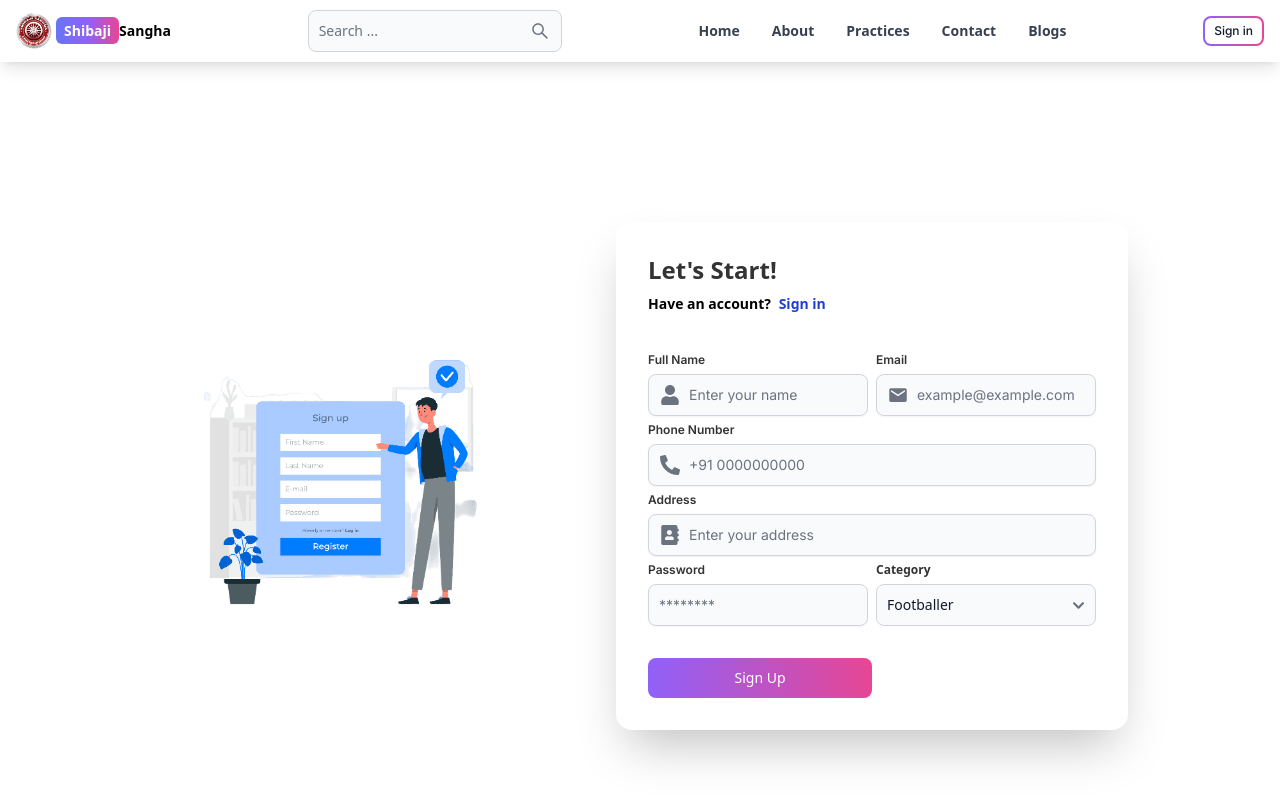
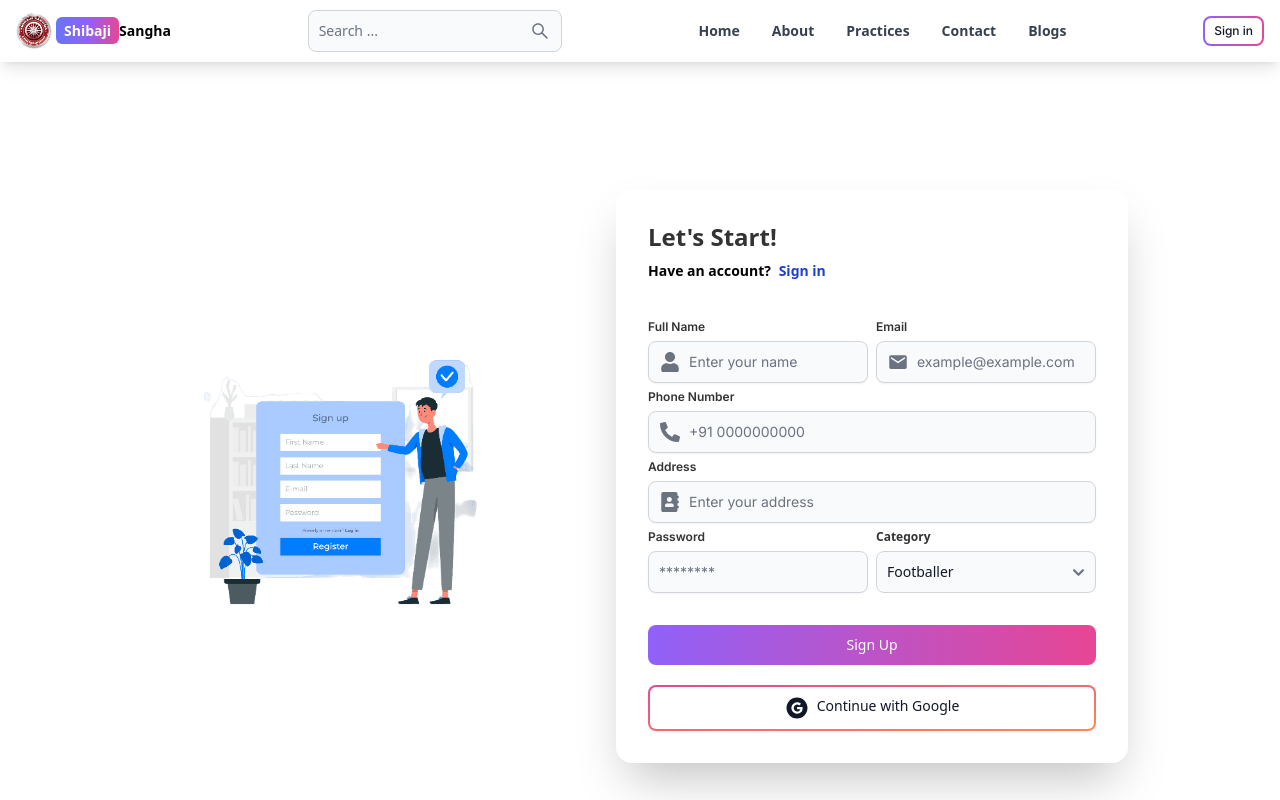
Before and after one commit to subham-rakshit/Shibaji-Club-Website, a React (Vite) app in the folder client/: page /register in a window 1280 px wide. Shown: the top 800 px of the page. Built offline with nearby package versions, Linux system fonts and the light colour scheme; no server answers.

Commit message:
Create a Google Authentication only in front-end

```diff
--- a/client/package.json
+++ b/client/package.json
@@ -11,6 +11,7 @@
   },
   "dependencies": {
     "@reduxjs/toolkit": "^2.2.5",
+    "firebase": "^10.12.2",
     "flowbite-react": "^0.9.0",
     "js-cookie": "^3.0.5",
     "react": "^18.2.0",
--- /dev/null
+++ b/client/src/components/Auth.jsx
@@ -0,0 +1,39 @@
+import { Button } from "flowbite-react";
+import React from "react";
+import { AiFillGoogleCircle } from "react-icons/ai";
+import { GoogleAuthProvider, signInWithPopup, getAuth } from "firebase/auth";
+import { app } from "../firebase";
+
+function Auth() {
+  const auth = getAuth(app);
+  const handleGoogleClick = async () => {
+    const provider = new GoogleAuthProvider();
+    provider.setCustomParameters({ promt: "select_account" });
+
+    try {
+      const resultsFromGoogle = await signInWithPopup(auth, provider);
+
+      console.log(resultsFromGoogle.user);
+      console.log(resultsFromGoogle.user.displayName); //👍
+      console.log(resultsFromGoogle.user.email); //👍
+      console.log(resultsFromGoogle.user.phoneNumber); //👍
+      console.log(resultsFromGoogle.user.photoURL); //👍
+    } catch (error) {
+      console.log(error);
+    }
+  };
+  return (
+    <Button
+      type="button"
+      outline
+      gradientDuoTone="pinkToOrange"
+      className="mt-5 w-full"
+      onClick={handleGoogleClick}
+    >
+      <AiFillGoogleCircle className="w-6 h-6 mr-2" />
+      Continue with Google
+    </Button>
+  );
+}
+
+export default Auth;
--- a/client/src/components/index.js
+++ b/client/src/components/index.js
@@ -1,5 +1,6 @@
 import Header from "./Header";
 import Footer from "./Footer";
 import Input from "./Input";
+import Auth from "./Auth";
 
-export { Header, Footer, Input };
+export { Header, Footer, Input, Auth };
--- /dev/null
+++ b/client/src/firebase.js
@@ -0,0 +1,17 @@
+// Import the functions you need from the SDKs you need
+import { initializeApp } from "firebase/app";
+// TODO: Add SDKs for Firebase products that you want to use
+// https://firebase.google.com/docs/web/setup#available-libraries
+
+// Your web app's Firebase configuration
+const firebaseConfig = {
+  apiKey: import.meta.env.VITE_FIREBASE_AOI_KEY,
+  authDomain: "shibaji-website.firebaseapp.com",
+  projectId: "shibaji-website",
+  storageBucket: "shibaji-website.appspot.com",
+  messagingSenderId: "257608872073",
+  appId: "1:257608872073:web:b736ff66beb7f91e499658",
+};
+
+// Initialize Firebase
+export const app = initializeApp(firebaseConfig);
--- a/client/src/pages/Login.jsx
+++ b/client/src/pages/Login.jsx
@@ -3,7 +3,7 @@
 import Cookies from "js-cookie";
 
 import { Alert, Button, Spinner } from "flowbite-react";
-import { Input } from "../components";
+import { Input, Auth } from "../components";
 import { IoMdMail } from "react-icons/io";
 
 import { useDispatch, useSelector } from "react-redux";
@@ -149,7 +149,7 @@
 
           <Button
             gradientDuoTone="purpleToPink"
-            className="w-full sm:w-2/4 mt-8"
+            className="w-full mt-8"
             type="submit"
           >
             {loading ? (
@@ -161,6 +161,7 @@
               "Sign In"
             )}
           </Button>
+          <Auth />
           {error && (
             <Alert className="mt-5" color="failure">
               * {error}
--- a/client/src/pages/Register.jsx
+++ b/client/src/pages/Register.jsx
@@ -2,7 +2,7 @@
 import { useNavigate } from "react-router-dom";
 
 import { Alert, Button, Label, Select, Spinner } from "flowbite-react";
-import { Input } from "../components";
+import { Input, Auth } from "../components";
 
 import { FaUser, FaPhoneAlt, FaAddressBook } from "react-icons/fa";
 import { IoMdMail } from "react-icons/io";
@@ -219,7 +219,7 @@
           </div>
           <Button
             gradientDuoTone="purpleToPink"
-            className="w-full sm:w-2/4 mt-8"
+            className="w-full mt-8"
             type="submit"
           >
             {loading ? (
@@ -231,6 +231,7 @@
               "Sign Up"
             )}
           </Button>
+          <Auth />
           {error && (
             <Alert className="mt-5" color="failure">
               * {error}
```
Also changed, not shown: 1 other file (tests, documents, lock files or other folders).
